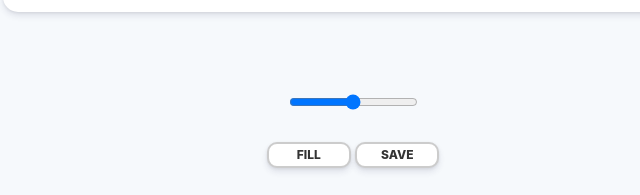
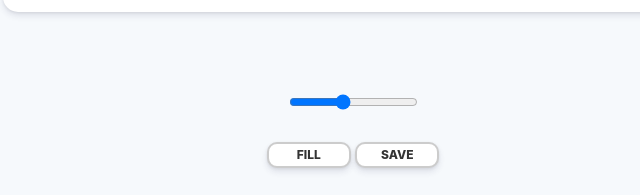
Before and after one commit to ldcity/paintjs, a plain HTML site: page index.html in a window 1280 px wide. Shown: the part 738-933 px from the top of the page, 287-927 px from the left. Drawn offline with Linux system fonts and the light colour scheme.

Commit message:
Update index.html

```diff
--- a/index.html
+++ b/index.html
@@ -10,7 +10,7 @@
     <canvas id="jsCanvas" class="canvas"></canvas>
     <div class="controls">
         <div class="controls_range">
-            <input type="range" id="jsRange"/>
+            <input type="range" id="jsRange" min="0.1" max="5" value="2.5" steps="0.1"/>
         </div>
         <div class="controls_btns">
             <button id="jsMode">Fill</button>
```
